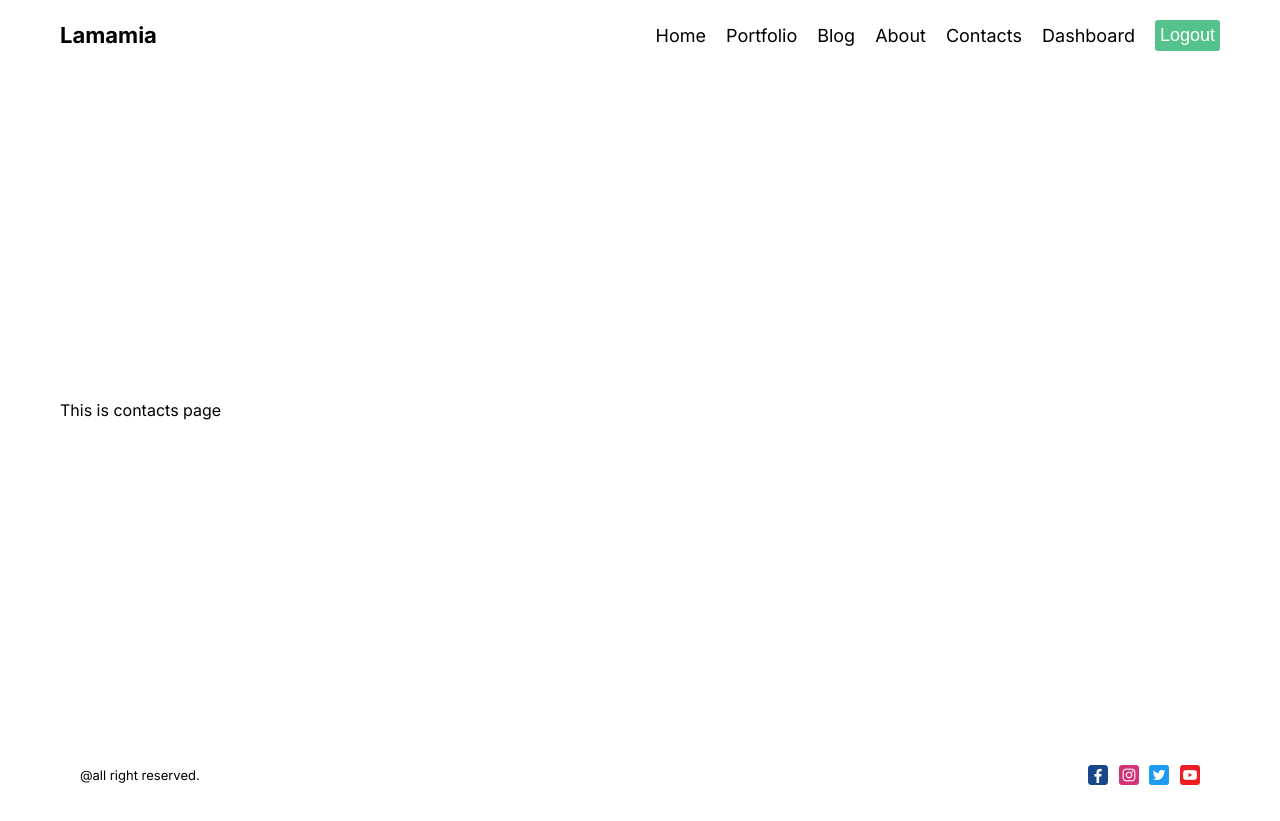
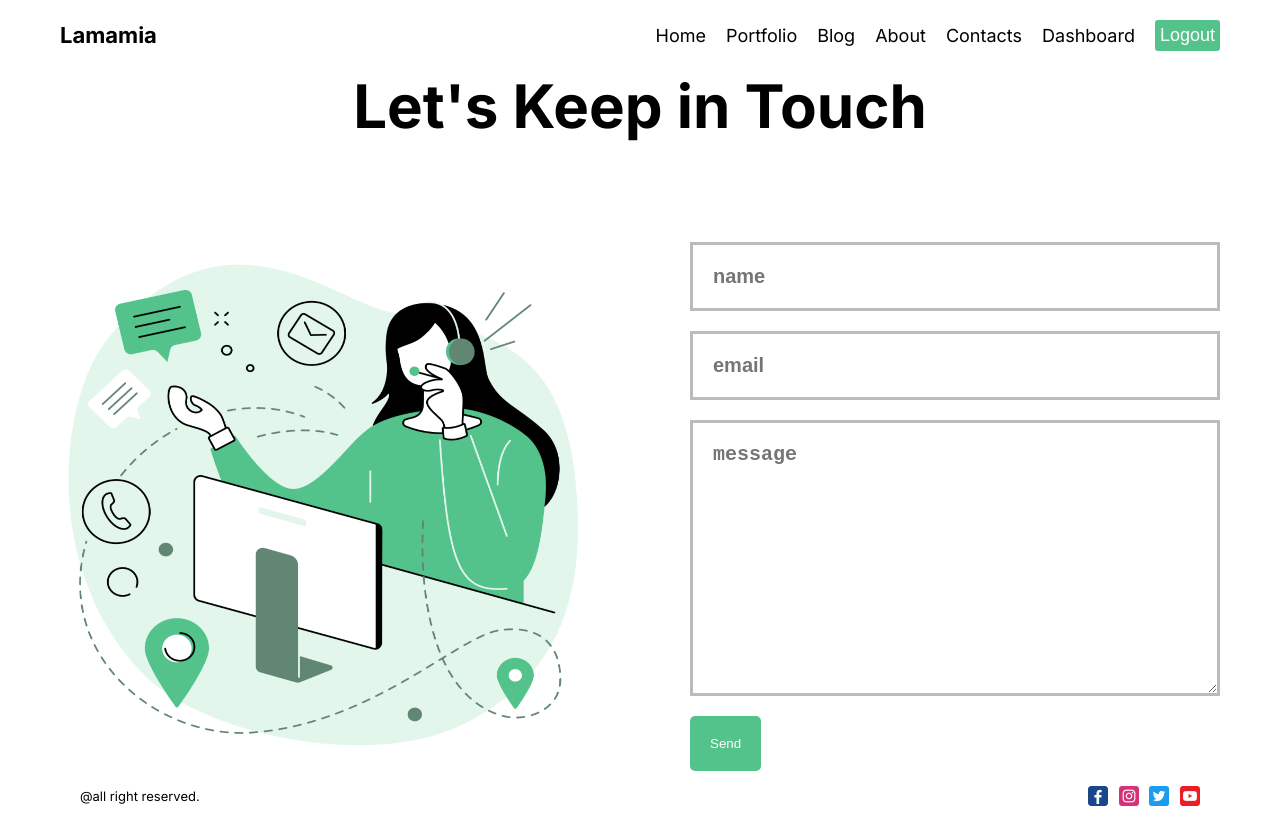
Before and after one commit to D1M1TRyy/next-app, a Next.js app: page /contacts in a window 1280 px wide. Before the commit the page ends 800 px from the top, so only its background shows below. Built offline with nearby package versions, Linux system fonts and the light colour scheme.

Commit message:
contact and about pages

```diff
--- a/src/app/contacts/page.jsx
+++ b/src/app/contacts/page.jsx
@@ -1,9 +1,35 @@
-import React from 'react'
+import React from "react";
+import styles from "./page.module.css";
+import Button from "@/components/button/Button";
+import Image from "next/image";
 
-function contacts() {
+function Contact() {
   return (
-    <div>This is contacts page</div>
-  )
+    <div>
+      <h1 className={styles.title}>Let's Keep in Touch</h1>
+      <div className={styles.content}>
+        <div className={styles.imgContainer}>
+          <Image
+            src={"/contact.png"}
+            alt="contact image"
+            fill={true}
+            className={styles.image}
+          />
+        </div>
+        <form className={styles.form}>
+          <input type="text" placeholder="name" className={styles.input} />
+          <input type="text" placeholder="email" className={styles.input} />
+          <textarea
+            className={styles.textArea}
+            placeholder="message"
+            cols="30"
+            rows="10"
+          ></textarea>
+          <Button title={"Send"} url={"/"} />
+        </form>
+      </div>
+    </div>
+  );
 }
 
-export default contacts
+export default Contact;
--- /dev/null
+++ b/src/app/contacts/page.module.css
@@ -0,0 +1,38 @@
+.content {
+    display: flex;
+    align-items: center;
+    gap: 100px;
+  }
+
+.imgContainer {
+    flex: 1;
+    height: 500px;
+    position: relative;
+  }
+.image{
+    object-fit: ;
+}
+
+  .title {
+      font-size: 60px;
+      margin-bottom: 100px;
+      text-align: center;
+  }
+
+  .form {
+    flex: 1;
+    display: flex;
+    flex-direction: column;
+    gap: 20px;
+  }
+  .input,
+  .textArea {
+    padding: 20px;
+    background-color: transparent;
+    border: none;
+    outline: none;
+    color: #bbb;
+    border: 3px solid #bbb;
+    font-size: 20px;
+    font-weight: bold;
+  }
--- a/src/app/page.jsx
+++ b/src/app/page.jsx
@@ -2,6 +2,7 @@
 import styles from './page.module.css'
 import Image from "next/image";
 import Hero from "public/hero.png";
+import Button from '@/components/button/Button';
 
 export default function Home() {
   return (
@@ -14,7 +15,7 @@
           Turning your Idea into Reality. We bring together the teams from the
           global tech industry.
           </p>
-        <button className={styles.button}>See Our Works</button>
+          <Button title={"see our works"} url={"/portfolio"}/>
       </div>
 
 
--- /dev/null
+++ b/src/components/button/Button.jsx
@@ -0,0 +1,13 @@
+import React from "react";
+import styles from "./button.module.css";
+import Link from "next/link";
+
+function Button({title, url}) {
+  return (
+    <Link href={url}>
+      <button className={styles.button}>{title}</button>
+    </Link>
+  );
+}
+
+export default Button;
--- /dev/null
+++ b/src/components/button/button.module.css
@@ -0,0 +1,9 @@
+.button {
+    padding: 20px;
+    cursor: pointer;
+    background-color: #53c28b;
+    border: none;
+    border-radius: 5px;
+    width: max-content;
+    color: white;
+  }
```
Also changed, not shown: src/app/about/page.jsx (+40 -0 lines), src/app/about/page.module.css (+16 -0 lines), src/app/page.module.css (+0 -9 lines), public/contact.png (added).
